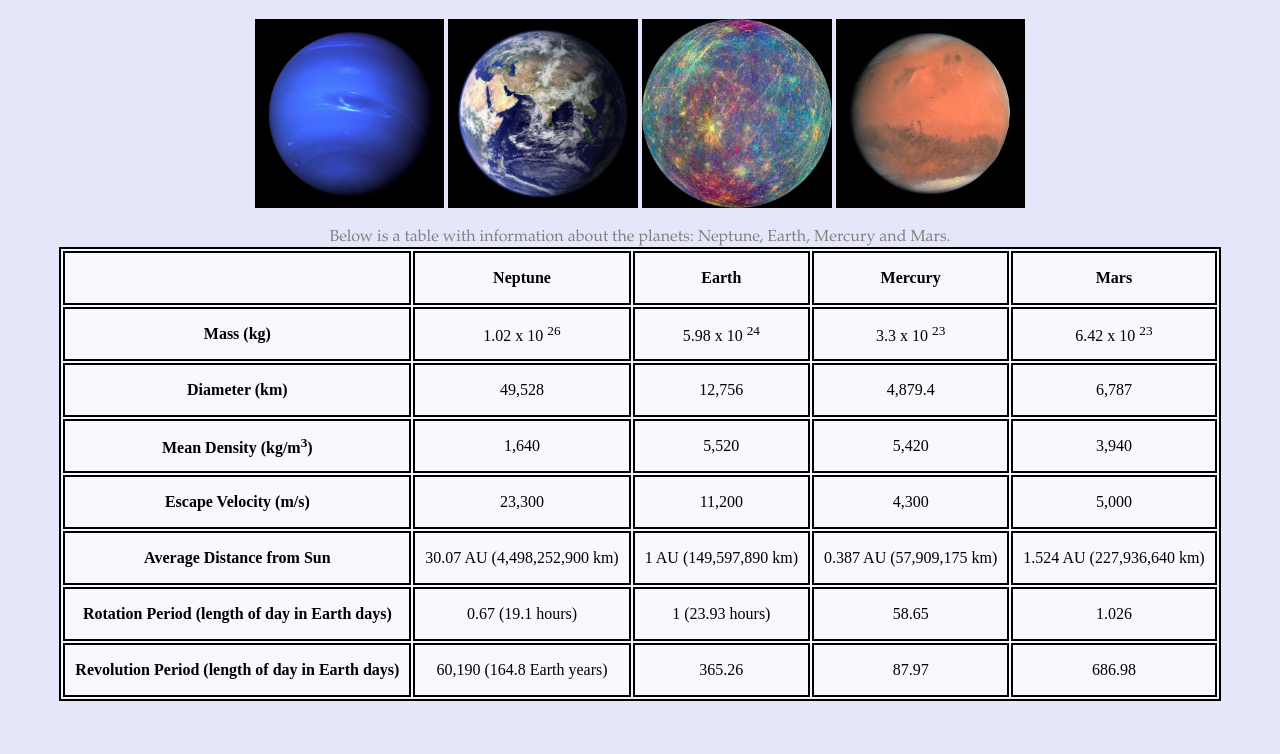
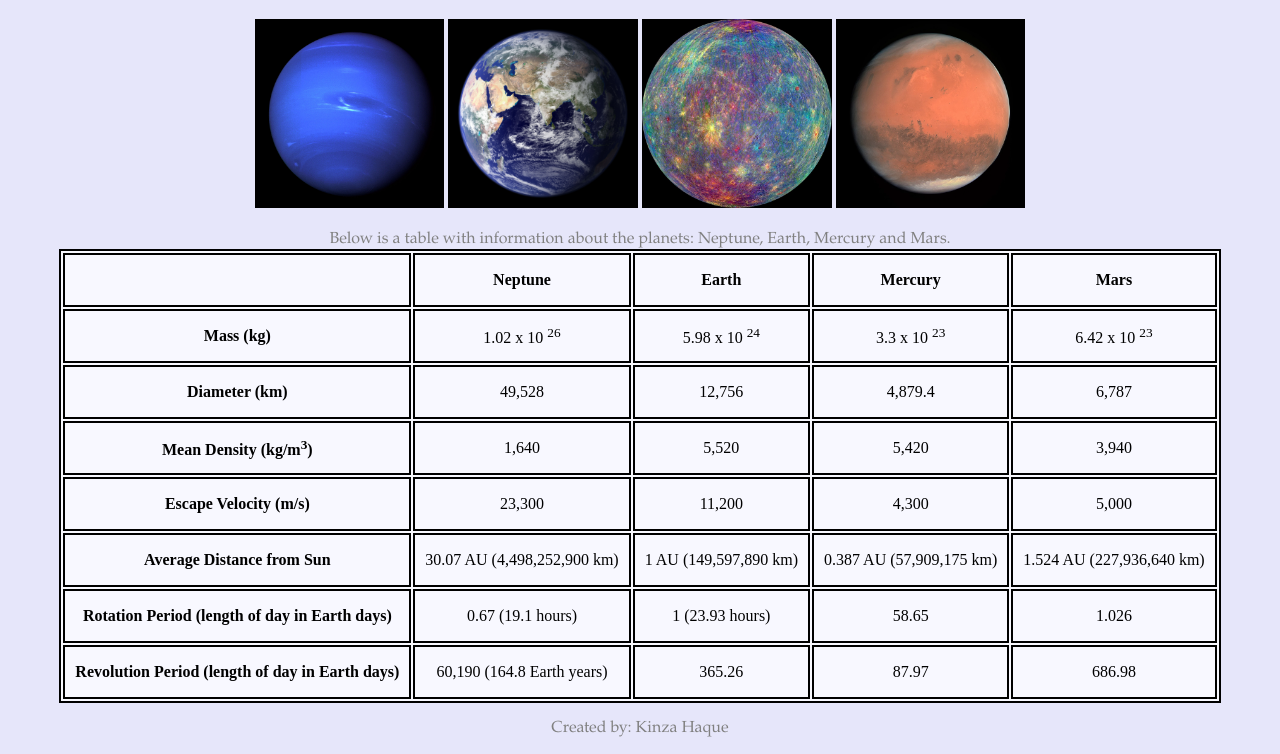
Before and after one commit to khaque1/Lab5, a plain HTML site: page index.html in a window 1280 px wide. Shown: the part 62-816 px from the top of the page. Drawn offline with Linux system fonts and the light colour scheme.

Commit message:
Adding name and fixing format style

```diff
--- a/index.html
+++ b/index.html
@@ -72,7 +72,7 @@
 			<td> 87.97 </td>
 			<td> 686.98 </td>
 		</tr>
-
 		</table>
+		<p> Created by: Kinza Haque </p>
 	</body>
 </html>
--- a/stylesheet.css
+++ b/stylesheet.css
@@ -13,7 +13,7 @@ img{
 	width: 15%;
 	height:15%;
 }
-caption{
+p, caption{
 	font-style: normal;
 	font-family: "Palatino Linotype";
 	color: GrayText;
```
